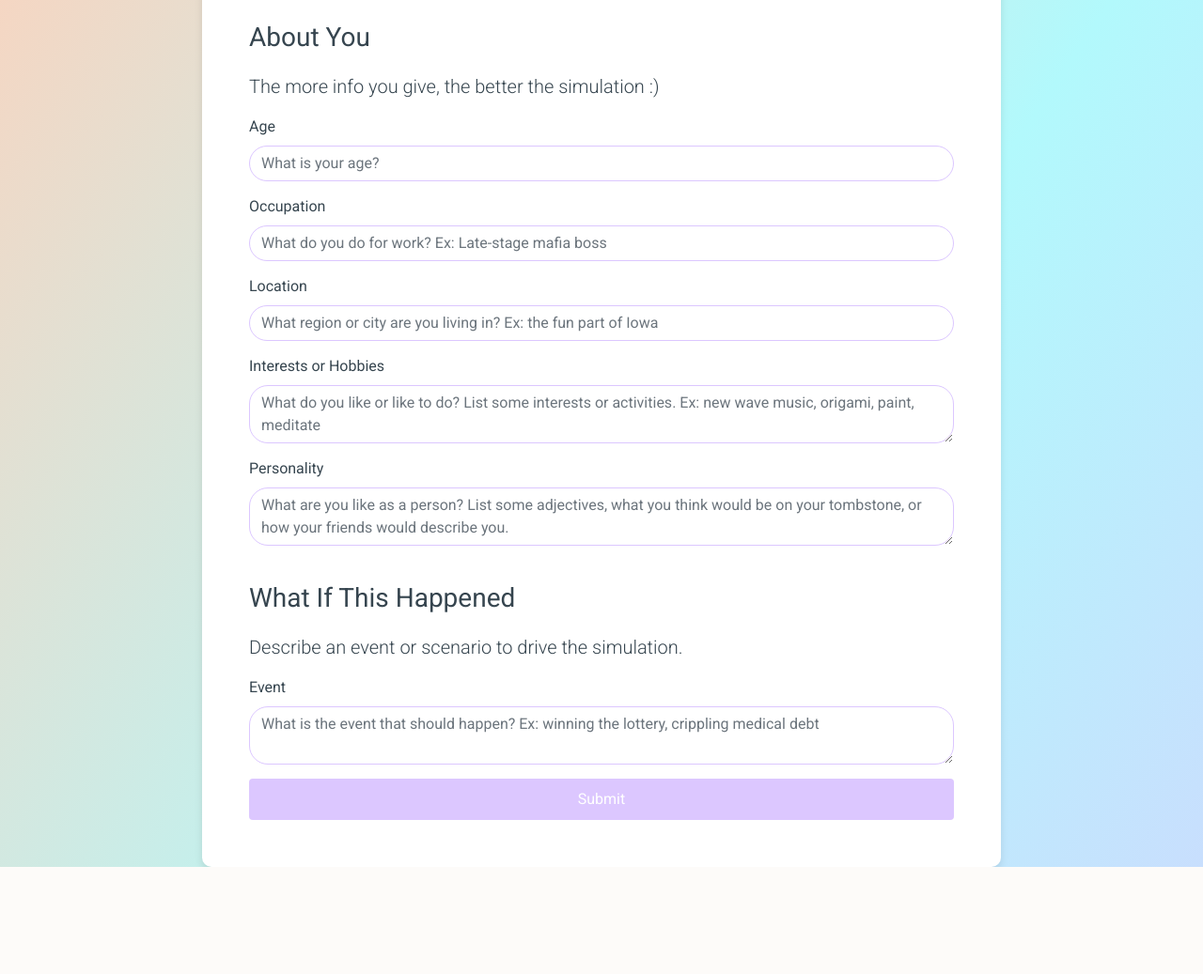
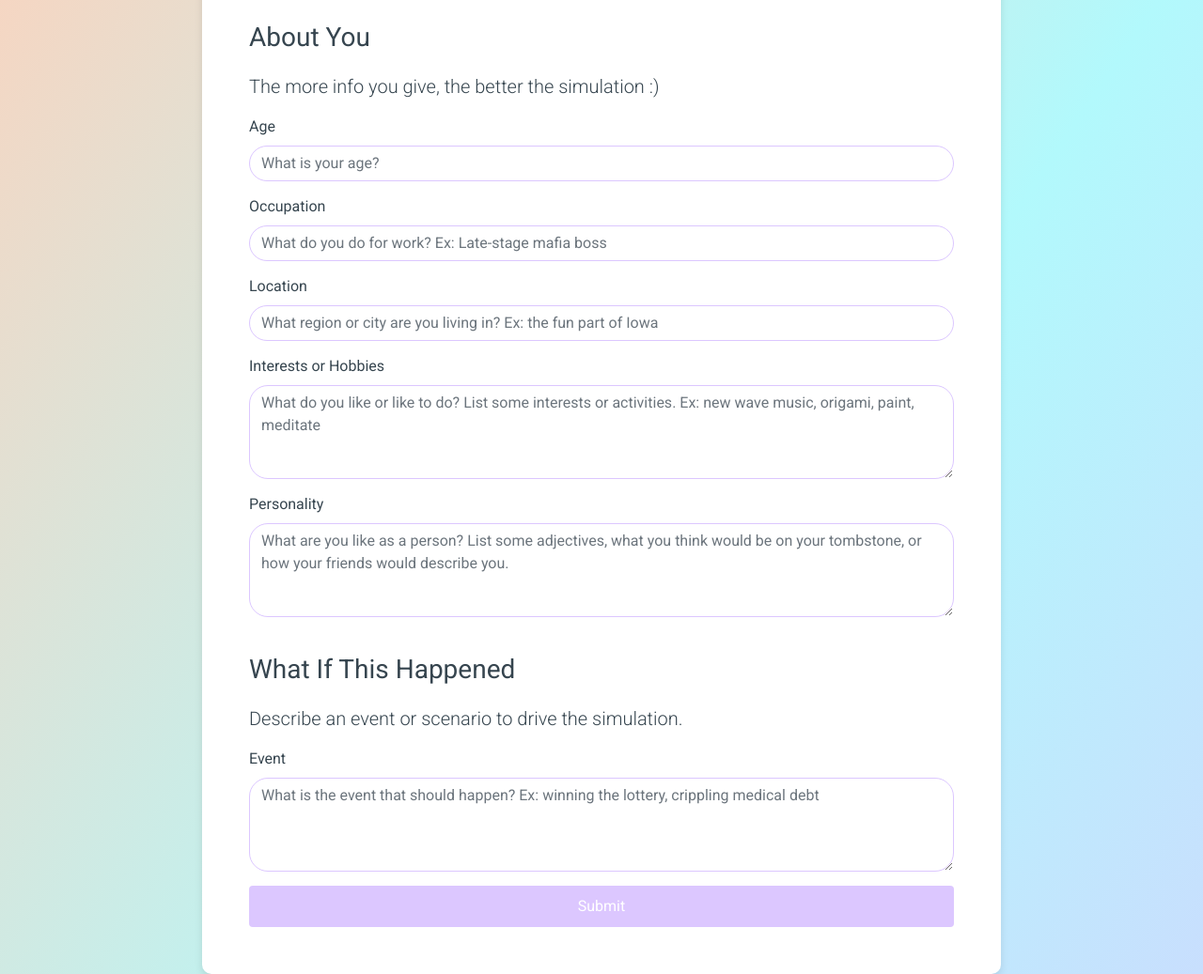
Before and after one commit to josh-ashkinaze/autocomplete, a Flask app: page /user_settings in a window 1280 px wide. Shown: the part 215-1252 px from the top of the page at 94% size. Before the commit the page ends 1138 px from the top, so only its background shows below. Run offline with Flask 3, Linux system fonts and the light colour scheme; some libraries are stand-ins or nearby versions.

Commit message:
Make box bigger

```diff
--- a/static/styles/user_setting.css
+++ b/static/styles/user_setting.css
@@ -87,3 +87,9 @@ h3 {
 		font-size: 14px;
 	}
 }
+
+
+
+textarea.form-control {
+	height: 100px;
+}
```
